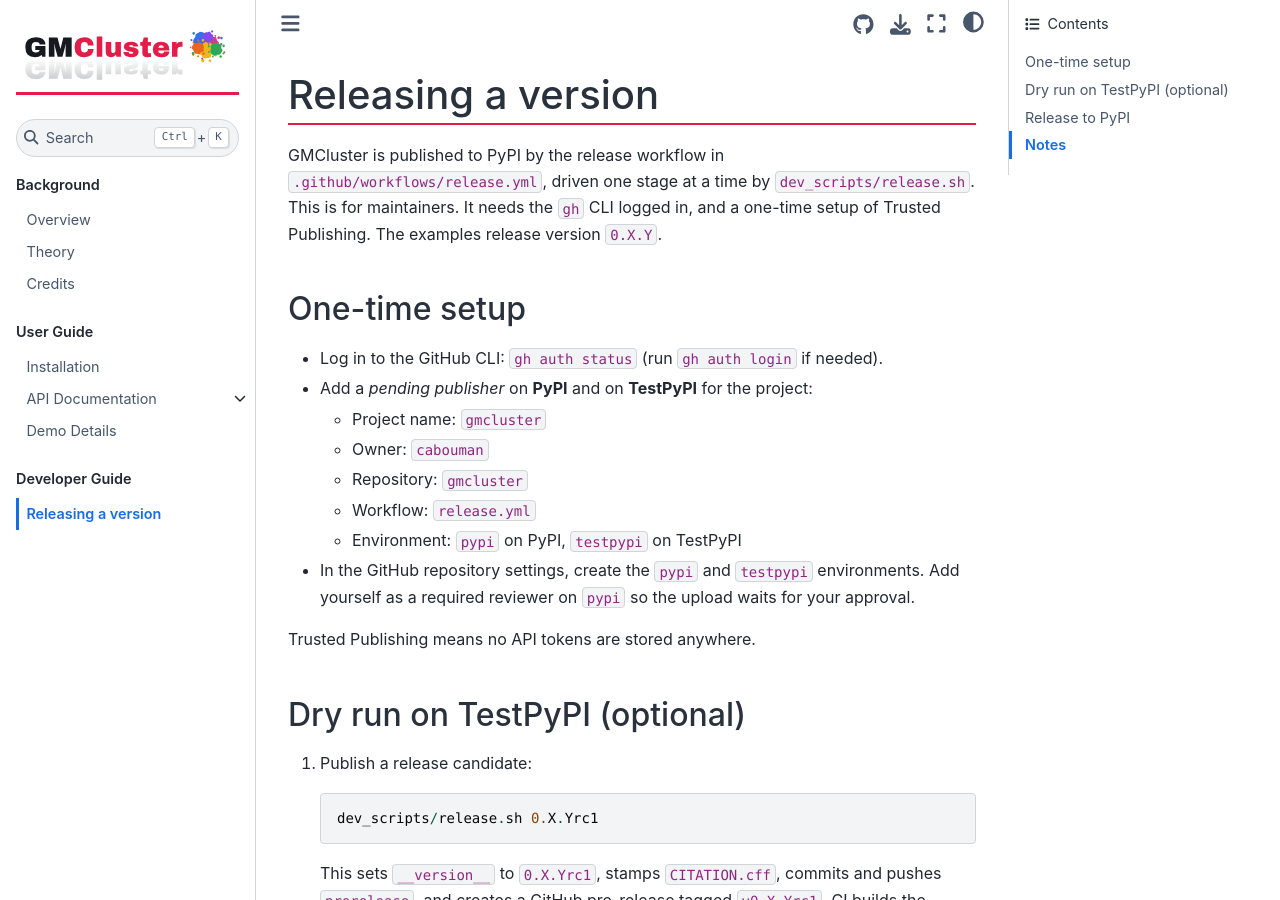
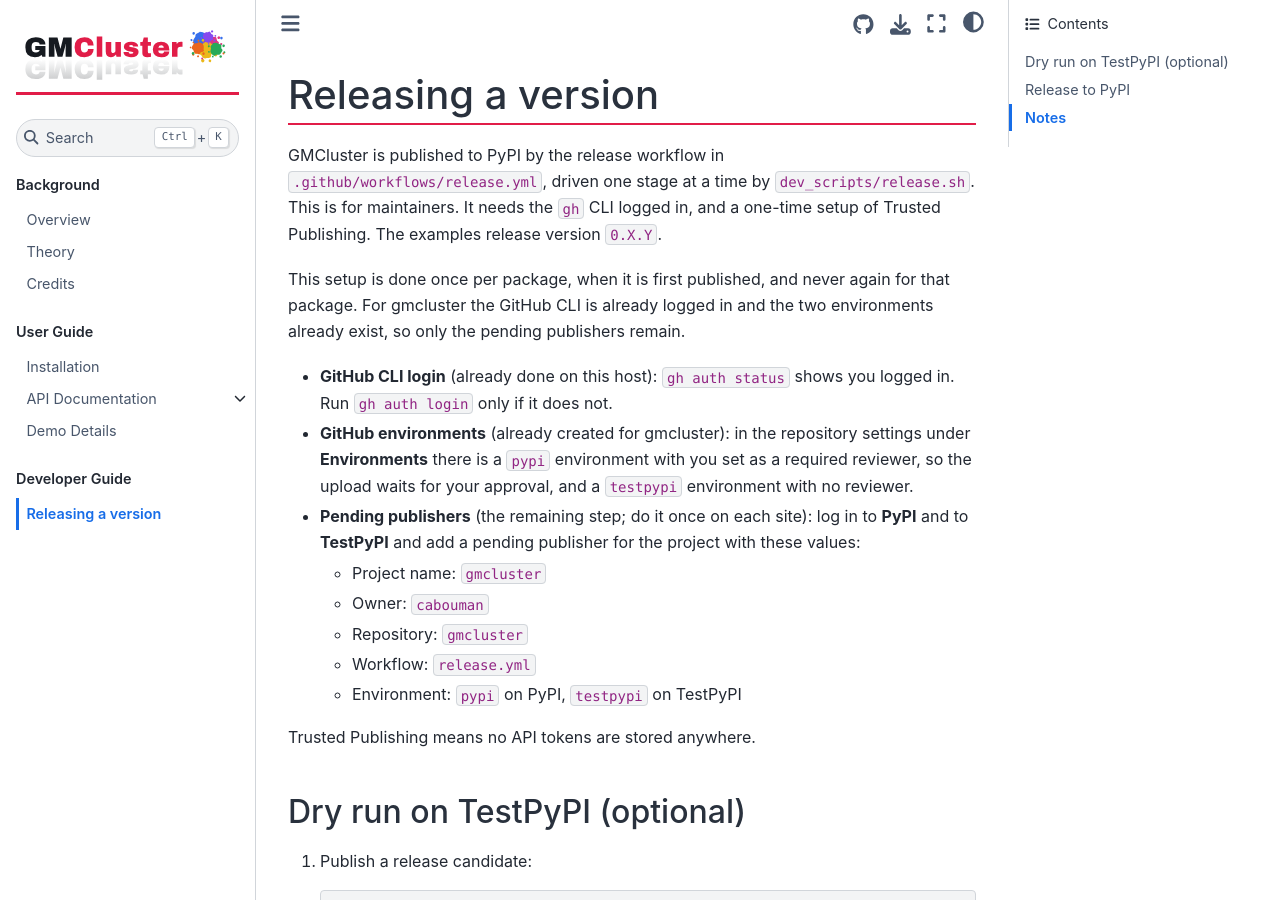
Before and after one commit to cabouman/gmcluster, a Sphinx documentation site: the page built from docs/source/dev_release.rst, in a window 1280 px wide and 900 px high. Built offline with Sphinx 7.4.7 and the Sphinx Book theme 1.1.4, drawn with Linux system fonts in a browser that asks for light colours; pages that are not in the unit, such as notebooks, are missing from menus.

Commit message:
Update release guide: GitHub setup in place, pending publishers remain
State that gmcluster's gh login and the pypi/testpypi environments already
exist, and that registering the pending publishers on PyPI and TestPyPI is the
one remaining one-time step.

Co-Authored-By: Claude Opus 4.8 <noreply@anthropic.com>
Claude-Session: https://claude.ai/code/session_01V68g4ip5sveWJBSwT3UHxk

```diff
--- a/docs/source/dev_release.rst
+++ b/docs/source/dev_release.rst
@@ -8,21 +8,27 @@ GMCluster is published to PyPI by the release workflow in
 logged in, and a one-time setup of Trusted Publishing.  The examples release
 version ``0.X.Y``.
 
-One-time setup
-==============
+This setup is done once per package, when it is first published, and never
+again for that package.  For gmcluster the GitHub CLI is already logged in and
+the two environments already exist, so only the pending publishers remain.
 
-- Log in to the GitHub CLI: ``gh auth status`` (run ``gh auth login`` if needed).
-- Add a *pending publisher* on **PyPI** and on **TestPyPI** for the project:
+- **GitHub CLI login** (already done on this host): ``gh auth status`` shows you
+  logged in.  Run ``gh auth login`` only if it does not.
+
+- **GitHub environments** (already created for gmcluster): in the repository
+  settings under **Environments** there is a ``pypi`` environment with you set
+  as a required reviewer, so the upload waits for your approval, and a
+  ``testpypi`` environment with no reviewer.
+
+- **Pending publishers** (the remaining step; do it once on each site): log in
+  to **PyPI** and to **TestPyPI** and add a pending publisher for the project
+  with these values:
 
   - Project name: ``gmcluster``
   - Owner: ``cabouman``
   - Repository: ``gmcluster``
   - Workflow: ``release.yml``
   - Environment: ``pypi`` on PyPI, ``testpypi`` on TestPyPI
-
-- In the GitHub repository settings, create the ``pypi`` and ``testpypi``
-  environments.  Add yourself as a required reviewer on ``pypi`` so the upload
-  waits for your approval.
 
 Trusted Publishing means no API tokens are stored anywhere.
 
```
